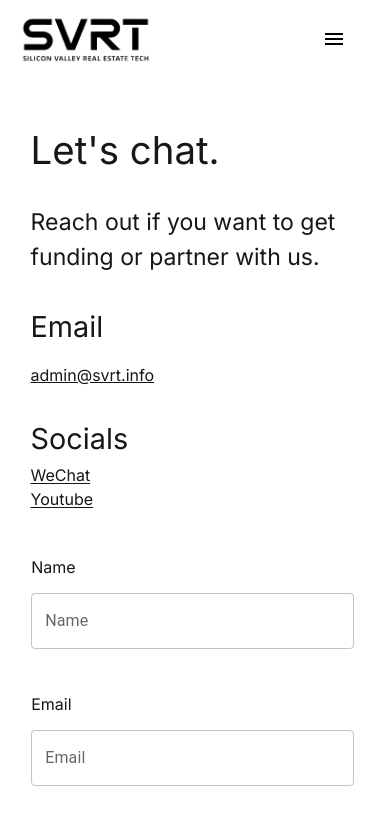
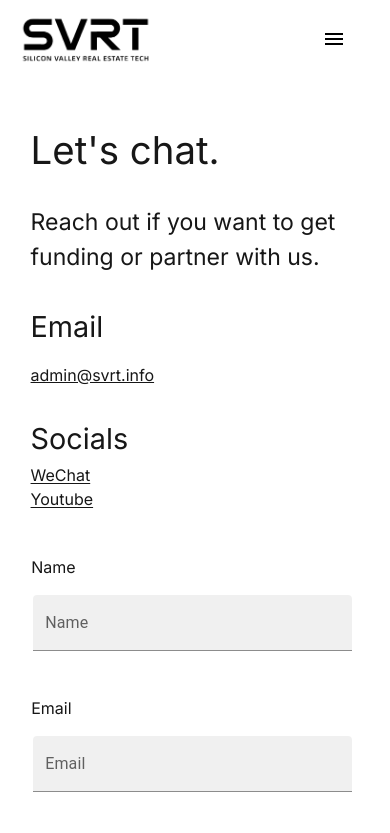
Before and after one commit to liwenss/svrt, a Next.js app in the folder svrt-project/: page /chat in a window 390 px wide. Shown: the top 833 px of the page. Built offline with nearby package versions, Linux system fonts and the light colour scheme; a web font is replaced by a local one.

Commit message:
some changes

```diff
--- a/svrt-project/app/chat/chat.module.css
+++ b/svrt-project/app/chat/chat.module.css
@@ -108,14 +108,16 @@
   }
 
 .text-field {
-    width: 220%;
-    background-color: light gray;
+    width: 220% !important;
+    background-color: light gray !important;
   }
 
 
   @media (max-width: 541px) {
     .text-field {
-      width: 90%;
+      width: 90% !important;
+      border: 2px solid white !important;
+  border-radius: 5px !important;
 
 
     }
--- a/svrt-project/app/chat/page.tsx
+++ b/svrt-project/app/chat/page.tsx
@@ -60,16 +60,16 @@ export default function Page() {
                 </div>
                 <div className={styles['right-part']}>
                     <p className={styles['small-label']}>Name</p>
-                    <TextField id="filled-basic" label="Name" variant="outlined" className={styles['text-field']}
+                    <TextField id="filled-basic" label="Name" variant="filled" className={styles['text-field']}
                         value={name}
                         onChange={(e) => setName(e.target.value)}
                        />
                     <p className={styles['small-label']}>Email</p>
-                    <TextField id="filled-basic" label="Email" variant="outlined" className={styles['text-field']}
+                    <TextField id="filled-basic" label="Email" variant="filled" className={styles['text-field']}
                         value={email}
                         onChange={(e) => setEmail(e.target.value)} />
                     <p className={styles['small-label']}>Message</p>
-                    <TextField id="filled-basic" label="Message" variant="outlined" className={styles['text-field']}  multiline minRows={6}
+                    <TextField id="filled-basic" label="Message" variant="filled" className={styles['text-field']}  multiline minRows={6}
                         value={message}
                         onChange={(e) => setMessage(e.target.value)} />
                     <Button className={styles['the-button']} onClick={handleSubmit}>Submit</Button>
```
